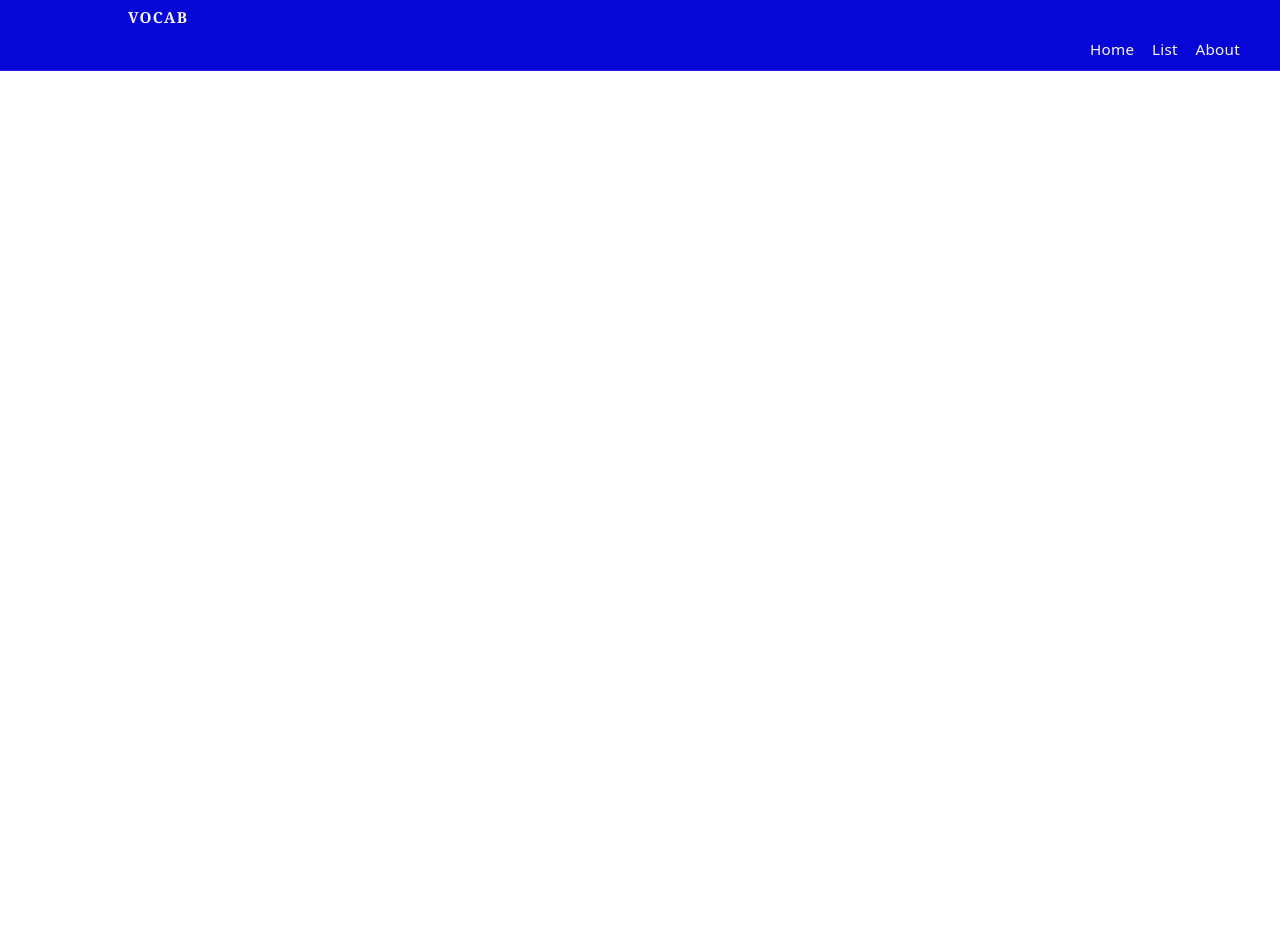
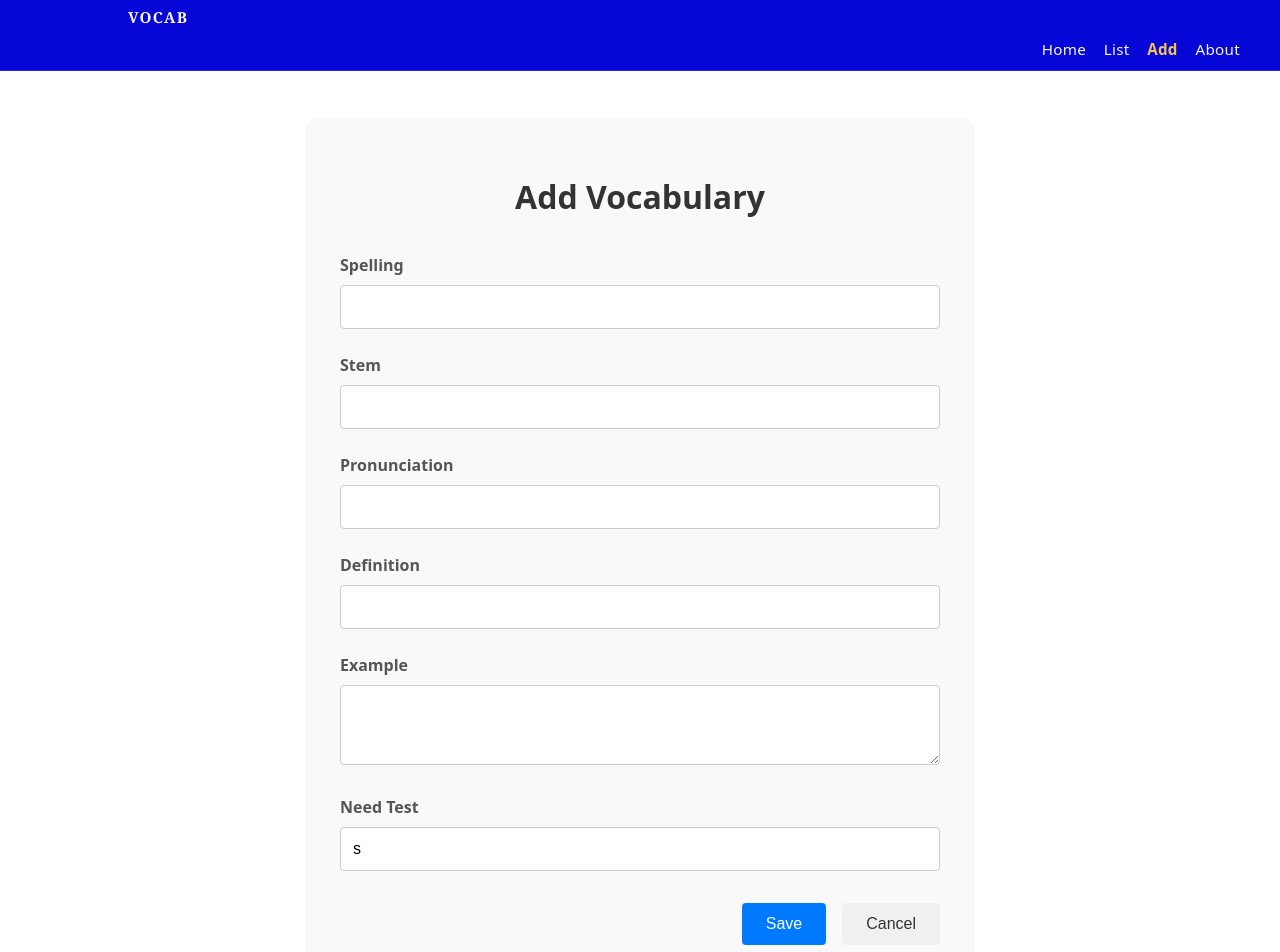
Before and after one commit to jasonpanggithub/VocabReact, a React (Vite) app: page /add in a window 1280 px wide. Shown: the top 952 px of the page. Before the commit the page ends 800 px from the top, so only its background shows below. Built offline with nearby package versions, Linux system fonts and the light colour scheme.

Commit message:
add 'Add' menu item to create new entry

```diff
--- a/src/navigation/navItems.jsx
+++ b/src/navigation/navItems.jsx
@@ -1,11 +1,13 @@
 import Home from '../pages/Home/Home'
 import List from '../pages/List/List'
+import Add from '../pages/Add/Add'
 import Edit from '../pages/Edit/Edit'
 import About from '../pages/About/About'
 
 const navItems = [
   { path: '/', label: 'Home', element: <Home /> },
   { path: '/list', label: 'List', element: <List /> },
+  { path: '/add', label: 'Add', element: <Add /> },
   { path: '/edit/:id', element: <Edit /> },  // though it is not shown in the menu, we keep it here for routing purposes
   { path: '/about', label: 'About', element: <About /> },
 ]
--- /dev/null
+++ b/src/pages/Add/Add.css
@@ -0,0 +1,72 @@
+.add-form {
+  max-width: 600px;
+  margin: 2rem auto;
+  padding: 2rem;
+  background: #f9f9f9;
+  border-radius: 8px;
+  box-shadow: 0 2px 4px rgba(0, 0, 0, 0.1);
+}
+
+.add-form h1 {
+  text-align: center;
+  margin-bottom: 2rem;
+  color: #333;
+}
+
+.add-form__error {
+  margin-bottom: 1rem;
+  color: #d32f2f;
+  text-align: center;
+}
+
+.form-group {
+  margin-bottom: 1.5rem;
+}
+
+.form-group label {
+  display: block;
+  margin-bottom: 0.5rem;
+  font-weight: 600;
+  color: #555;
+}
+
+.form-group input,
+.form-group textarea {
+  width: 100%;
+  padding: 0.75rem;
+  border: 1px solid #ccc;
+  border-radius: 4px;
+  font-size: 1rem;
+  box-sizing: border-box;
+}
+
+.form-actions {
+  display: flex;
+  justify-content: flex-end;
+  gap: 1rem;
+  margin-top: 2rem;
+}
+
+.btn {
+  padding: 0.75rem 1.5rem;
+  border: none;
+  border-radius: 4px;
+  font-size: 1rem;
+  cursor: pointer;
+  background-color: #f0f0f0;
+  color: #333;
+  transition: background-color 0.2s ease;
+}
+
+.btn:hover {
+  background-color: #e0e0e0;
+}
+
+.btn-primary {
+  background-color: #007bff;
+  color: white;
+}
+
+.btn-primary:hover {
+  background-color: #0056b3;
+}
--- /dev/null
+++ b/src/pages/Add/Add.jsx
@@ -0,0 +1,138 @@
+import { useState } from 'react'
+import { useNavigate } from 'react-router-dom'
+import './Add.css'
+
+const API_BASE_URL = '/api'
+
+const initialForm = {
+  spelling: '',
+  stem: '',
+  definition: '',
+  needTest: 's',
+  example: '',
+  pronunciation: '',
+}
+
+function Add() {
+  const navigate = useNavigate()
+  const [form, setForm] = useState(initialForm)
+  const [loading, setLoading] = useState(false)
+  const [error, setError] = useState(null)
+
+  const handleChange = (event) => {
+    const { name, value } = event.target
+    setForm((prev) => ({
+      ...prev,
+      [name]: value,
+    }))
+  }
+
+  const handleSubmit = async (event) => {
+    event.preventDefault()
+    setLoading(true)
+    setError(null)
+
+    try {
+      const response = await fetch(`${API_BASE_URL}/Vocabularies`, {
+        method: 'POST',
+        headers: {
+          'Content-Type': 'application/json',
+        },
+        body: JSON.stringify(form),
+      })
+      if (!response.ok) {
+        throw new Error(`Failed to add vocabulary (${response.status})`)
+      }
+      navigate('/list')
+    } catch (err) {
+      setError(err.message)
+    } finally {
+      setLoading(false)
+    }
+  }
+
+  const handleCancel = () => {
+    navigate('/list')
+  }
+
+  return (
+    <div className="add-form">
+      <h1>Add Vocabulary</h1>
+      {error && <div className="add-form__error">Error: {error}</div>}
+      <form onSubmit={handleSubmit}>
+        <div className="form-group">
+          <label htmlFor="spelling">Spelling</label>
+          <input
+            type="text"
+            id="spelling"
+            name="spelling"
+            value={form.spelling}
+            onChange={handleChange}
+            required
+          />
+        </div>
+        <div className="form-group">
+          <label htmlFor="stem">Stem</label>
+          <input
+            type="text"
+            id="stem"
+            name="stem"
+            value={form.stem}
+            onChange={handleChange}
+          />
+        </div>
+        <div className="form-group">
+          <label htmlFor="pronunciation">Pronunciation</label>
+          <input
+            type="text"
+            id="pronunciation"
+            name="pronunciation"
+            value={form.pronunciation}
+            onChange={handleChange}
+          />
+        </div>
+        <div className="form-group">
+          <label htmlFor="definition">Definition</label>
+          <input
+            type="text"
+            id="definition"
+            name="definition"
+            value={form.definition}
+            onChange={handleChange}
+            required
+          />
+        </div>
+        <div className="form-group">
+          <label htmlFor="example">Example</label>
+          <textarea
+            id="example"
+            name="example"
+            rows="3"
+            value={form.example}
+            onChange={handleChange}
+          />
+        </div>
+        <div className="form-group">
+          <label htmlFor="needTest">Need Test</label>
+          <input
+            type="text"
+            id="needTest"
+            name="needTest"
+            value={form.needTest}
+            onChange={handleChange}
+          />
+        </div>
+        <div className="form-actions">
+          <button type="submit" className="btn btn-primary" disabled={loading}>
+            {loading ? 'Saving...' : 'Save'}
+          </button>
+          <button type="button" className="btn" onClick={handleCancel}>
+            Cancel
+          </button>
+        </div>
+      </form>
+    </div>
+  )
+}
+
+export default Add
```
